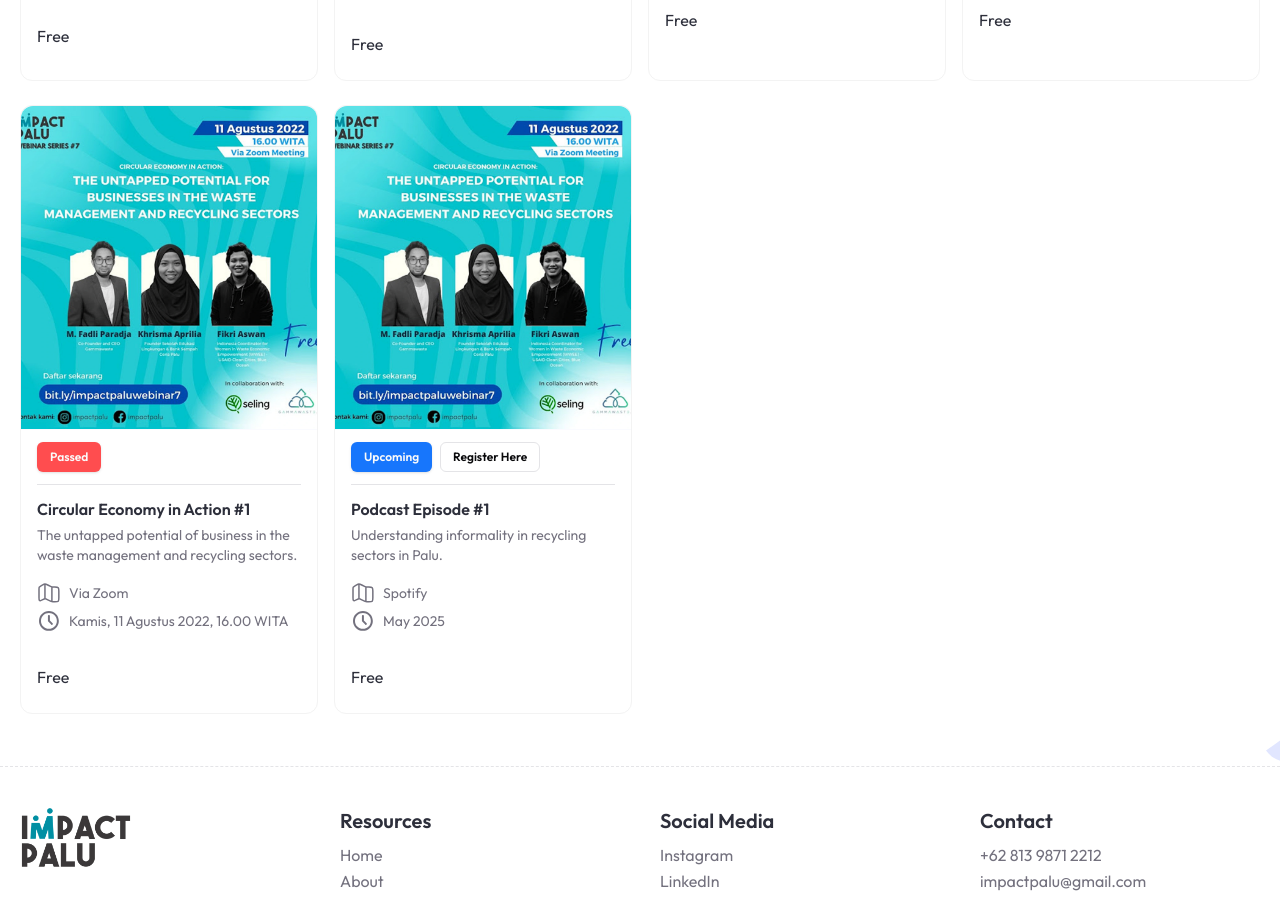
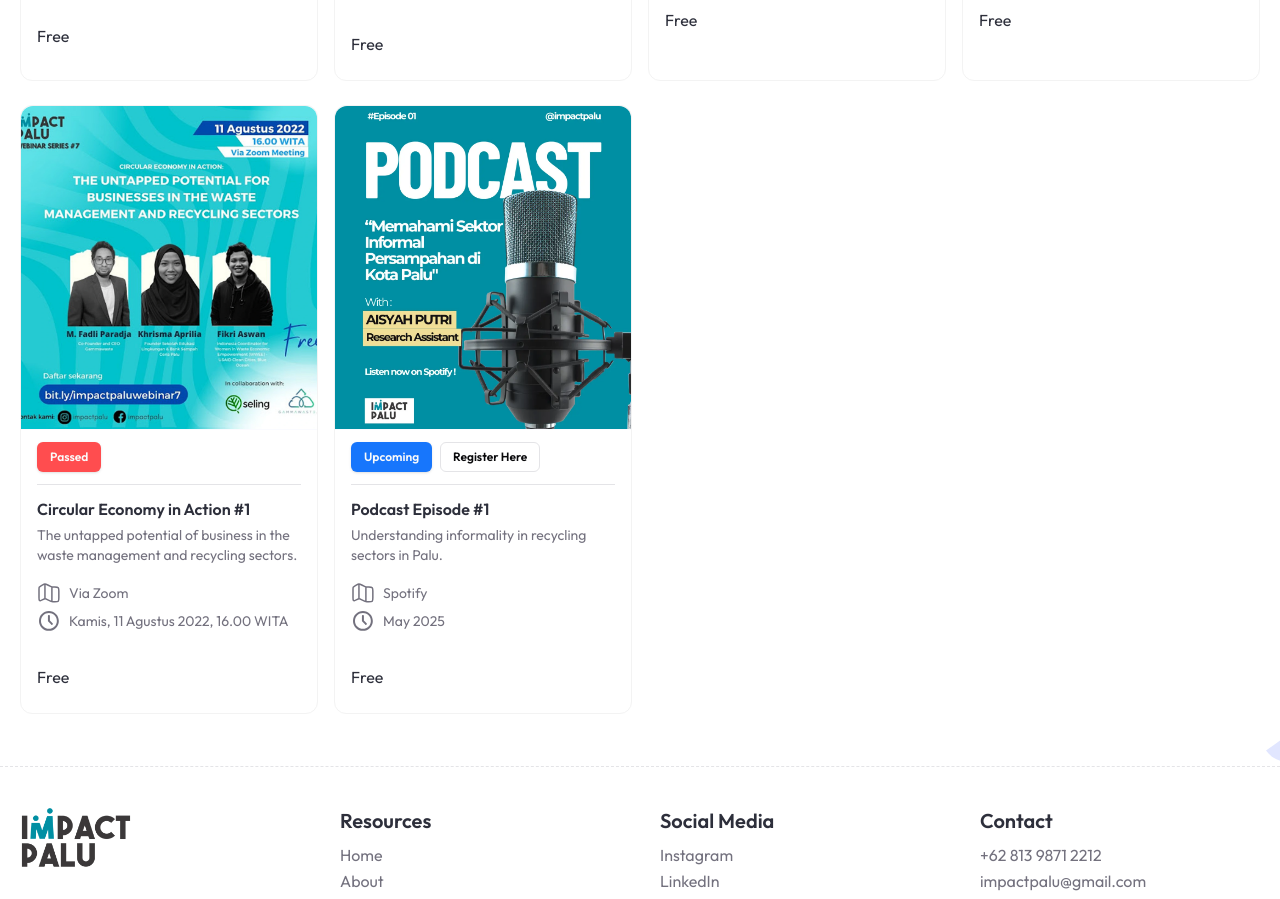
Before and after one commit to vickyadrii/impact-palu, a Next.js app: page /events-opportunities in a window 1280 px wide. Shown: the part 856-1755 px from the top of the page. Built offline with nearby package versions, Linux system fonts and the light colour scheme.

Commit message:
change picture new events

```diff
--- a/src/features/events-opportunities/constants.ts
+++ b/src/features/events-opportunities/constants.ts
@@ -59,7 +59,7 @@
   },
   {
     id: 6,
-    thumbnail_url: "/assets/images/events/event4.webp",
+    thumbnail_url: "/assets/images/events/event6.webp",
     status: "upcoming",
     title: "Podcast Episode #1",
     description: "Understanding informality in recycling sectors in Palu.",
```
Also changed, not shown: public/assets/images/events/event6.webp (added).
